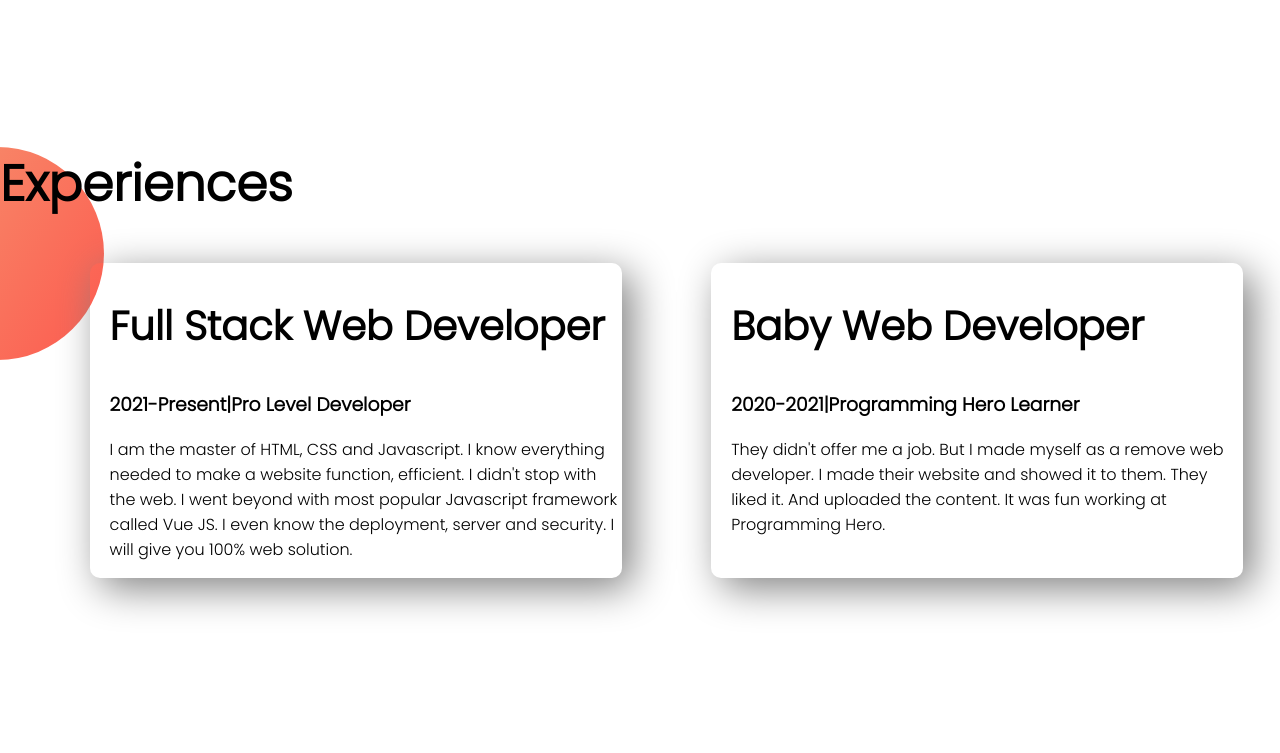
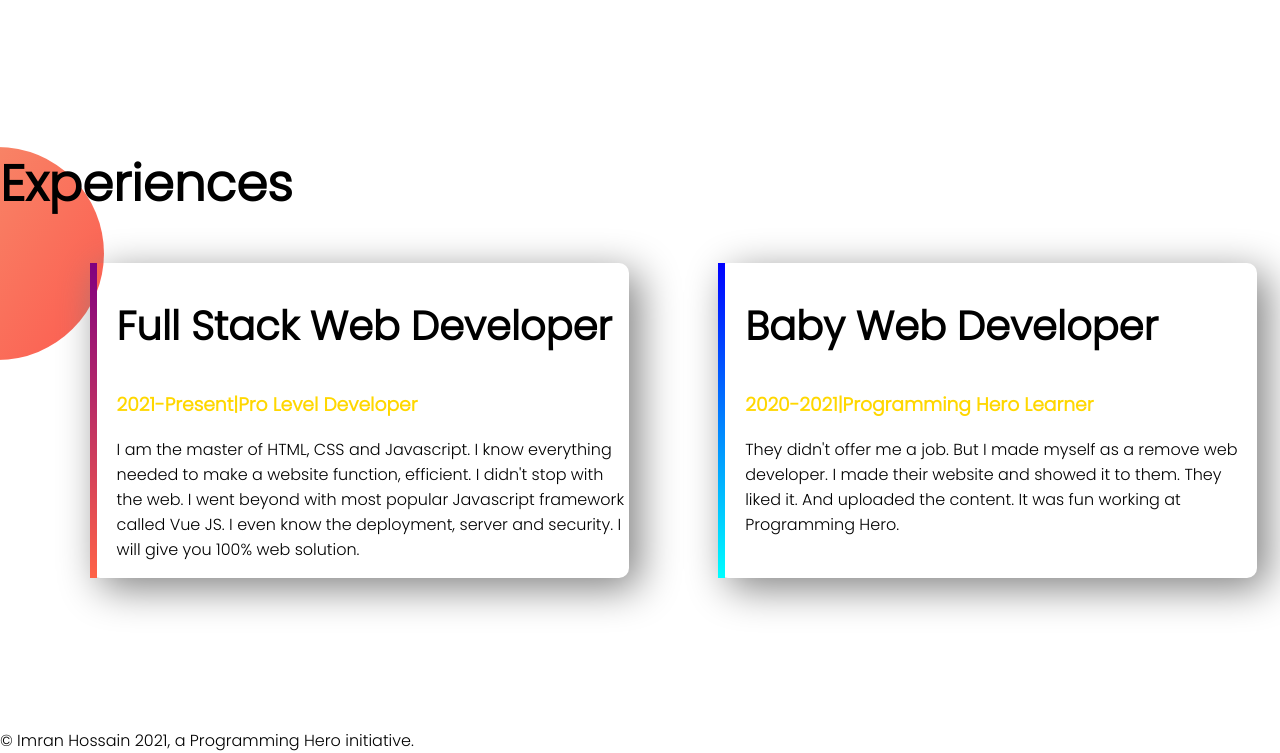
Before and after one commit to ImranProgrammer10/Module-4-Portfolio-Website, a plain HTML site: page index.html in a window 1280 px wide. Shown: the part 1017-1770 px from the top of the page. Before the commit the page ends 1745 px from the top, so only its background shows below. Drawn offline with Linux system fonts and the light colour scheme.

Commit message:
added a footer

```diff
--- a/index.html
+++ b/index.html
@@ -14,7 +14,7 @@
     <section class="top-banner flexible-container">
         <div class="half-width">
             <h1>Welcome To</h1>
-            <h1>Imran Hossain World</h1>
+            <h1><span>Imran Hossain </span>World</h1>
             <h3>Build a Climber and Train Stopper</h3>
             <p>You might saw me jumping, climbing buildings, and stopping trains. But nobody pays me a dime for that work. That's why I am learning and mastering web development. I will not stop until I become the Web Development Hero.</p>
             <a class="link-button" href="https://www.facebook.com/"target="-blank">HIRE ME</a>
@@ -40,13 +40,13 @@
     <section class="experience-area">
         <h1>Experiences</h1>
         <div class="flexible-container">
-            <div class="experience-item">
+            <div id="full-stack-web" class="experience-item">
                 <h2>Full Stack Web Developer</h1>
                 <h3>2021-Present|Pro Level Developer</h3>
                 <p>I am the master of HTML, CSS and Javascript. I know everything needed to make a website function, efficient. I didn't stop with the web. I went beyond with most popular Javascript framework called Vue JS. I even know the deployment, server and security. I will give you 100% web solution.</p>
 
             </div>
-            <div class="experience-item">
+            <div id="experience-web-dev" class="experience-item">
                 <h2>Baby Web Developer</h1>
                 <h3>2020-2021|Programming Hero Learner</h3>
                     <p>They didn't offer me a job. But I made myself as a remove web developer. I made their website and showed it to them. They liked it. And uploaded the content. It was fun working at Programming Hero.</p>
@@ -55,6 +55,7 @@
         </div>
 
     </section>
+    <footer>© Imran Hossain 2021, a Programming Hero initiative.</footer>
 
 
 </body>
--- a/style.css
+++ b/style.css
@@ -4,6 +4,12 @@ body{
 }
 .half-width{
     float: left;
+}
+span{
+    color: gold;
+}
+h3{
+    color: gold;
 }
 h1{
     font-size: 50px;
@@ -55,3 +61,14 @@ h2{
         background-image: url(images/exp-bg.png);
         background-repeat: no-repeat;
     }
+     #experience-web-dev{
+         border-left:  7px solid;
+         border-image: linear-gradient(blue,cyan);
+         border-image-slice: 1;
+     }
+     #full-stack-web{
+        border-left:  7px solid;
+        border-image: linear-gradient(purple,tomato);
+        border-image-slice: 1;
+
+     }
```
